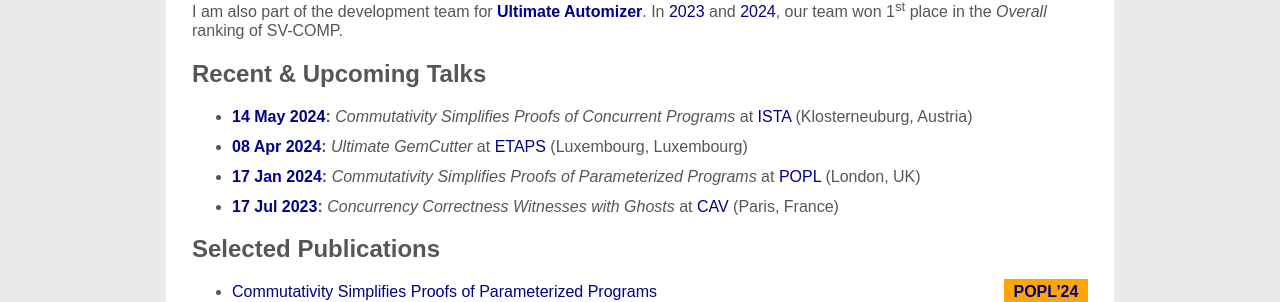
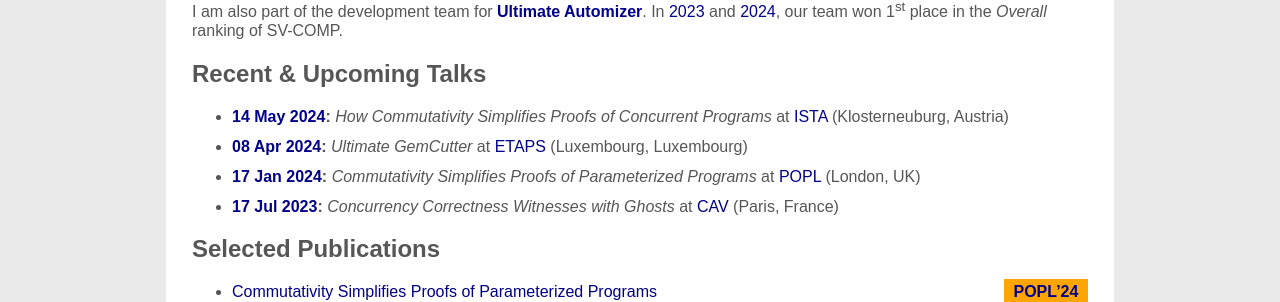
Before and after one commit to maul-esel/personal-website, a Jekyll site: the page built from index.markdown, in a window 1280 px wide and 999 px high. Shown: the part 513-815 px from the top of the window. Built offline with Jekyll 4.4.1, drawn with Linux system fonts in a browser that asks for light colours.

Commit message:
fix talk title

```diff
--- a/_data/talks.yml
+++ b/_data/talks.yml
@@ -1,5 +1,5 @@
 ista2024may:
-  title: Commutativity Simplifies Proofs of Concurrent Programs
+  title: How Commutativity Simplifies Proofs of Concurrent Programs
   date: 2024-05-14
   institution: ISTA
   institution_link: https://ist.ac.at/en/research/henzinger_thomas-group/
```
